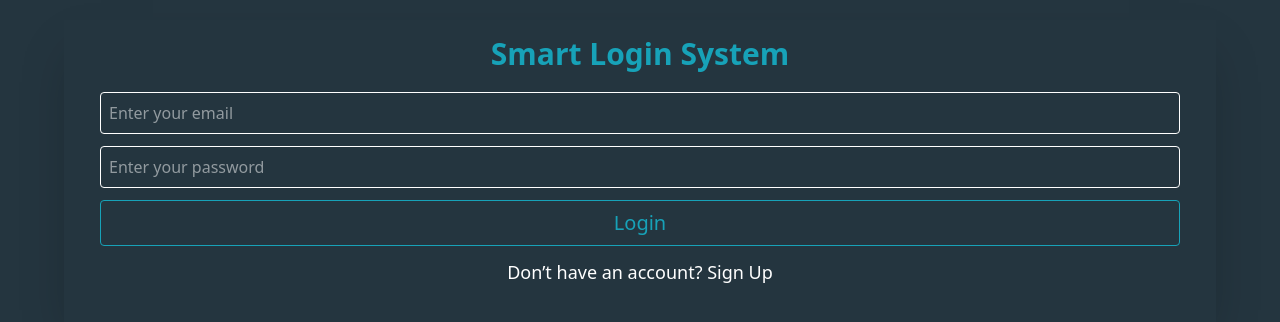
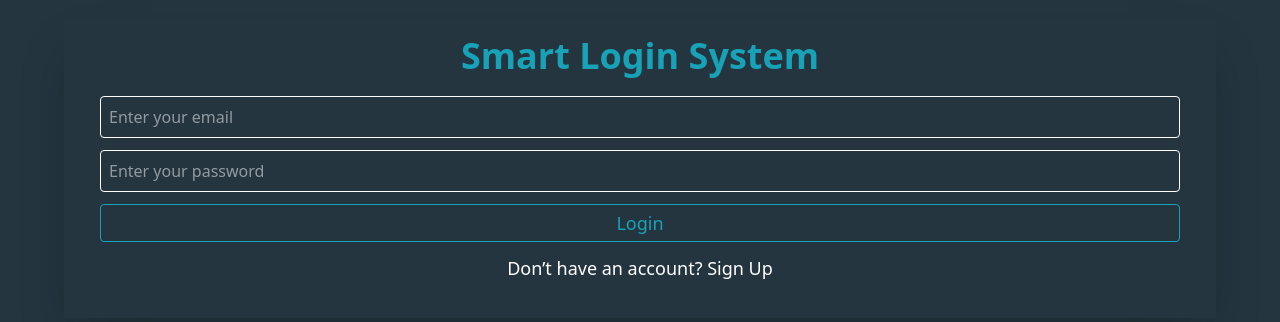
Before and after one commit to MohammedKhalidMahmoud/smartLoginSystem, a website: page index.html in a window 1280 px wide. Drawn offline with Linux system fonts and the light colour scheme.

Commit message:
modify login UI

```diff
--- a/index.html
+++ b/index.html
@@ -8,12 +8,12 @@
 </head>
 <body class="bg-[#24353f]">
     <div class="card w-[90%] mx-auto shadow-2xl bg-[#24353f] mt-5 p-4">
-        <h1 class="text-3xl font-semibold text-[#17a2b8] text-center">Smart Login System</h1>
+        <h1 class="text-4xl font-semibold text-[#17a2b8] text-center">Smart Login System</h1>
         <form action="" class="p-5">
             <input type="text" placeholder="Enter your email" class="text-white border border-solid border-white hover:border-[#17a2b8] w-full mb-3 rounded-sm p-2">
-            <input type="password" placeholder="Enter your password" class="text-white border border-solid border-white hover:border-[#17a2b8] w-full mb-3 rounded-sm p-2">
+            <input type="password" placeholder="Enter your password" class="text-white border border-solid border-white hover:border-[#17a2b8] w-full mb-3 rounded-sm p-2 ">
             <ixnput type="password" placeholder="Enter your password">
-            <button class="w-full bg-transparent text-[#17a2b8] border border-solid border-[#17a2b8] hover:text-white  hover:bg-[#17a2b8] mb-3 text-xl px-2 py-2 rounded-sm">Login</button>
+            <button class="w-full bg-transparent text-[#17a2b8] border border-solid border-[#17a2b8] hover:text-white  hover:bg-[#17a2b8] mb-3 text-lg py-1 rounded-sm">Login</button>
         </form>
         <p class="text-white text-lg text-center">Don’t have an account? <a href="">Sign Up</a></p>
 
```
Also changed, not shown: src/output.css.
